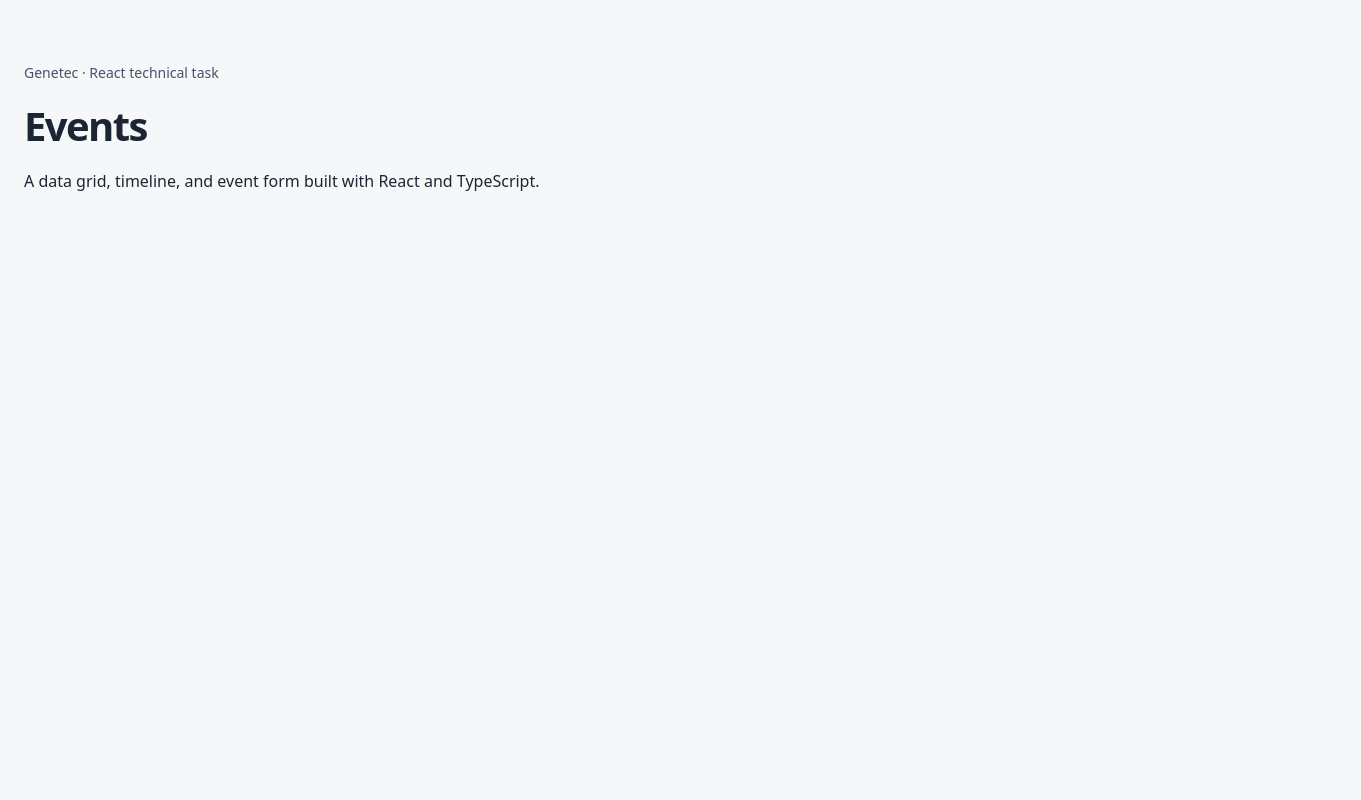
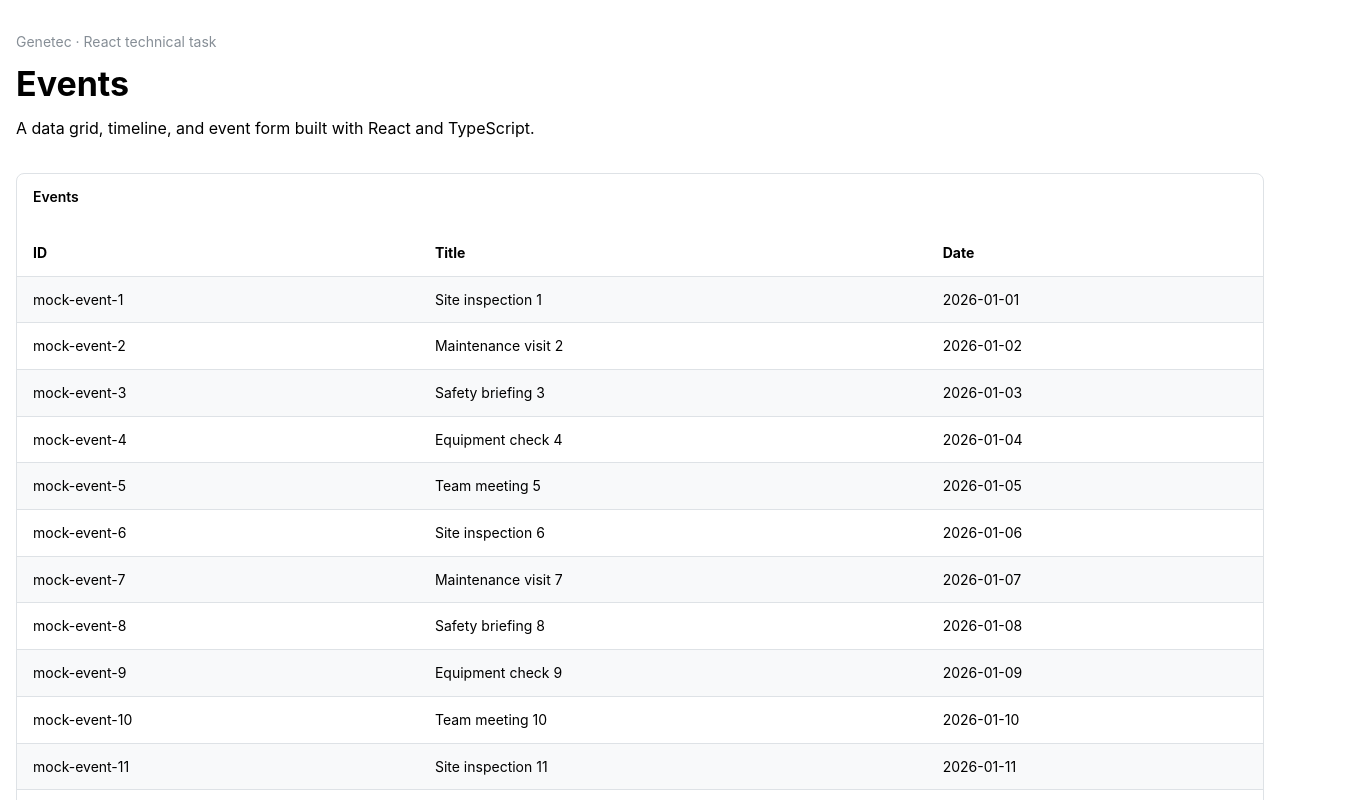
Before and after one commit to AnastasievD/genetec-react, a React (Vite) app: page / in a window 1280 px wide. Shown: the top 800 px of the page, 1361 px wide, since content can reach past the window. Built offline with nearby package versions, Linux system fonts and the light colour scheme.

Commit message:
feat(data-grid): add paginated table with TanStack and Mantine

```diff
--- a/package.json
+++ b/package.json
@@ -11,6 +11,9 @@
     "typecheck": "tsc -b --noEmit"
   },
   "dependencies": {
+    "@mantine/core": "^9.8.0",
+    "@mantine/hooks": "^9.8.0",
+    "@tanstack/react-table": "^9.3.1",
     "react": "^19.3.1",
     "react-dom": "^19.3.1"
   },
--- a/src/App.tsx
+++ b/src/App.tsx
@@ -1,11 +1,37 @@
+import { useState } from 'react'
+import { Box, Container, Stack, Text, Title } from '@mantine/core'
+import type { ColumnDef } from '@tanstack/react-table'
+import { DataGrid } from './components/data-grid/DataGrid'
+import type { DataGridFeatures } from './components/data-grid/DataGrid'
+import type { CalendarEvent } from './features/events/event'
+import { createMockEvents } from './features/events/mock-events'
+
+const columns: ColumnDef<DataGridFeatures, CalendarEvent>[] = [
+  { accessorKey: 'id', header: 'ID' },
+  { accessorKey: 'title', header: 'Title' },
+  { accessorKey: 'date', header: 'Date' },
+]
+
+const getEventId = (event: CalendarEvent) => event.id
+
 export default function App() {
+  const [events] = useState(() => createMockEvents(100_000))
+
   return (
-    <main>
-      <header>
-        <p className="eyebrow">Genetec · React technical task</p>
-        <h1>Events</h1>
-        <p>A data grid, timeline, and event form built with React and TypeScript.</p>
-      </header>
-    </main>
+    <Container component="main" size="xl" py="xl">
+      <Stack gap="xl">
+        <Box component="header">
+          <Text size="sm" c="dimmed">Genetec · React technical task</Text>
+          <Title order={1} mt="xs">Events</Title>
+          <Text mt="xs">A data grid, timeline, and event form built with React and TypeScript.</Text>
+        </Box>
+        <DataGrid
+          caption="Events"
+          rows={events}
+          columns={columns}
+          getRowId={getEventId}
+        />
+      </Stack>
+    </Container>
   )
 }
--- /dev/null
+++ b/src/components/data-grid/DataGrid.tsx
@@ -0,0 +1,96 @@
+import { Group, Pagination, Paper, Table, Text } from '@mantine/core'
+import {
+  createPaginatedRowModel,
+  rowPaginationFeature,
+  tableFeatures,
+  useTable,
+} from '@tanstack/react-table'
+import type { ColumnDef, RowData } from '@tanstack/react-table'
+
+const features = tableFeatures({
+  rowPaginationFeature,
+  paginatedRowModel: createPaginatedRowModel(),
+})
+
+export type DataGridFeatures = typeof features
+
+interface DataGridProps<T extends RowData> {
+  caption: string
+  rows: readonly T[]
+  columns: readonly ColumnDef<DataGridFeatures, T>[]
+  getRowId: (row: T) => string
+  initialPageSize?: number
+}
+
+export function DataGrid<T extends RowData>({
+  caption,
+  rows,
+  columns,
+  getRowId,
+  initialPageSize = 25,
+}: DataGridProps<T>) {
+  const table = useTable({
+    features,
+    data: rows,
+    columns,
+    getRowId,
+    initialState: { pagination: { pageIndex: 0, pageSize: initialPageSize } },
+  })
+  const { pageIndex, pageSize } = table.state.pagination
+  const visibleRows = table.getRowModel().rows
+  const rowCount = table.getRowCount()
+  const pageCount = Math.max(1, table.getPageCount())
+  const start = pageIndex * pageSize
+
+  return (
+    <Paper withBorder radius="md">
+      <Table.ScrollContainer minWidth={600} type="native">
+        <Table horizontalSpacing="md" verticalSpacing="sm" captionSide="top" striped highlightOnHover>
+          <Table.Caption ta="left" px="md" py="sm" fw={600} c="var(--mantine-color-text)">
+            {caption}
+          </Table.Caption>
+          <Table.Thead>
+            {table.getHeaderGroups().map(group => (
+              <Table.Tr key={group.id}>
+                {group.headers.map(header => (
+                  <Table.Th key={header.id} scope="col" colSpan={header.colSpan}>
+                    {header.isPlaceholder ? null : <table.FlexRender header={header} />}
+                  </Table.Th>
+                ))}
+              </Table.Tr>
+            ))}
+          </Table.Thead>
+          <Table.Tbody>
+            {visibleRows.length === 0 ? (
+              <Table.Tr>
+                <Table.Td colSpan={table.getAllLeafColumns().length}>No records to display.</Table.Td>
+              </Table.Tr>
+            ) : visibleRows.map(row => (
+              <Table.Tr key={row.id}>
+                {row.getAllCells().map(cell => (
+                  <Table.Td key={cell.id}><table.FlexRender cell={cell} /></Table.Td>
+                ))}
+              </Table.Tr>
+            ))}
+          </Table.Tbody>
+        </Table>
+      </Table.ScrollContainer>
+      <Group component="nav" aria-label={`${caption} pagination`} justify="space-between" p="md">
+        <Text role="status" size="sm" c="dimmed">
+          {rowCount === 0 ? 0 : start + 1}–{start + visibleRows.length} of {rowCount} records
+          {' · '}Page {pageIndex + 1} of {pageCount}
+        </Text>
+        <Pagination
+          total={pageCount}
+          value={pageIndex + 1}
+          onChange={page => table.setPageIndex(page - 1)}
+          disabled={rowCount === 0}
+          withEdges
+          layout="responsive"
+          getItemProps={page => ({ 'aria-label': `Page ${page}` })}
+          getControlProps={control => ({ 'aria-label': `${control} page` })}
+        />
+      </Group>
+    </Paper>
+  )
+}
--- a/src/main.tsx
+++ b/src/main.tsx
@@ -1,7 +1,8 @@
 import { StrictMode } from 'react'
 import { createRoot } from 'react-dom/client'
+import { MantineProvider } from '@mantine/core'
+import '@mantine/core/styles.css'
 import App from './App'
-import './styles.css'
 
 const root = document.getElementById('root')
 
@@ -9,6 +10,8 @@ if (!root) throw new Error('Root element is missing')
 
 createRoot(root).render(
   <StrictMode>
-    <App />
+    <MantineProvider>
+      <App />
+    </MantineProvider>
   </StrictMode>,
 )
--- a/src/styles.css
+++ /dev/null
@@ -1,38 +0,0 @@
-:root {
-  font-family: system-ui, sans-serif;
-  color: #1c2533;
-  background: #f6f7f9;
-  font-synthesis: none;
-  text-rendering: optimizeLegibility;
-  -webkit-font-smoothing: antialiased;
-}
-
-* {
-  box-sizing: border-box;
-}
-
-body {
-  margin: 0;
-  min-width: 320px;
-}
-
-main {
-  max-width: 1280px;
-  margin-inline: auto;
-  padding: 48px 24px;
-}
-
-h1 {
-  margin-block: 12px;
-  font-size: 2.5rem;
-  letter-spacing: -0.04em;
-}
-
-p {
-  line-height: 1.6;
-}
-
-.eyebrow {
-  color: #46536b;
-  font-size: 0.875rem;
-}
```
Also changed, not shown: 2 other files (tests, documents, lock files or other folders).
